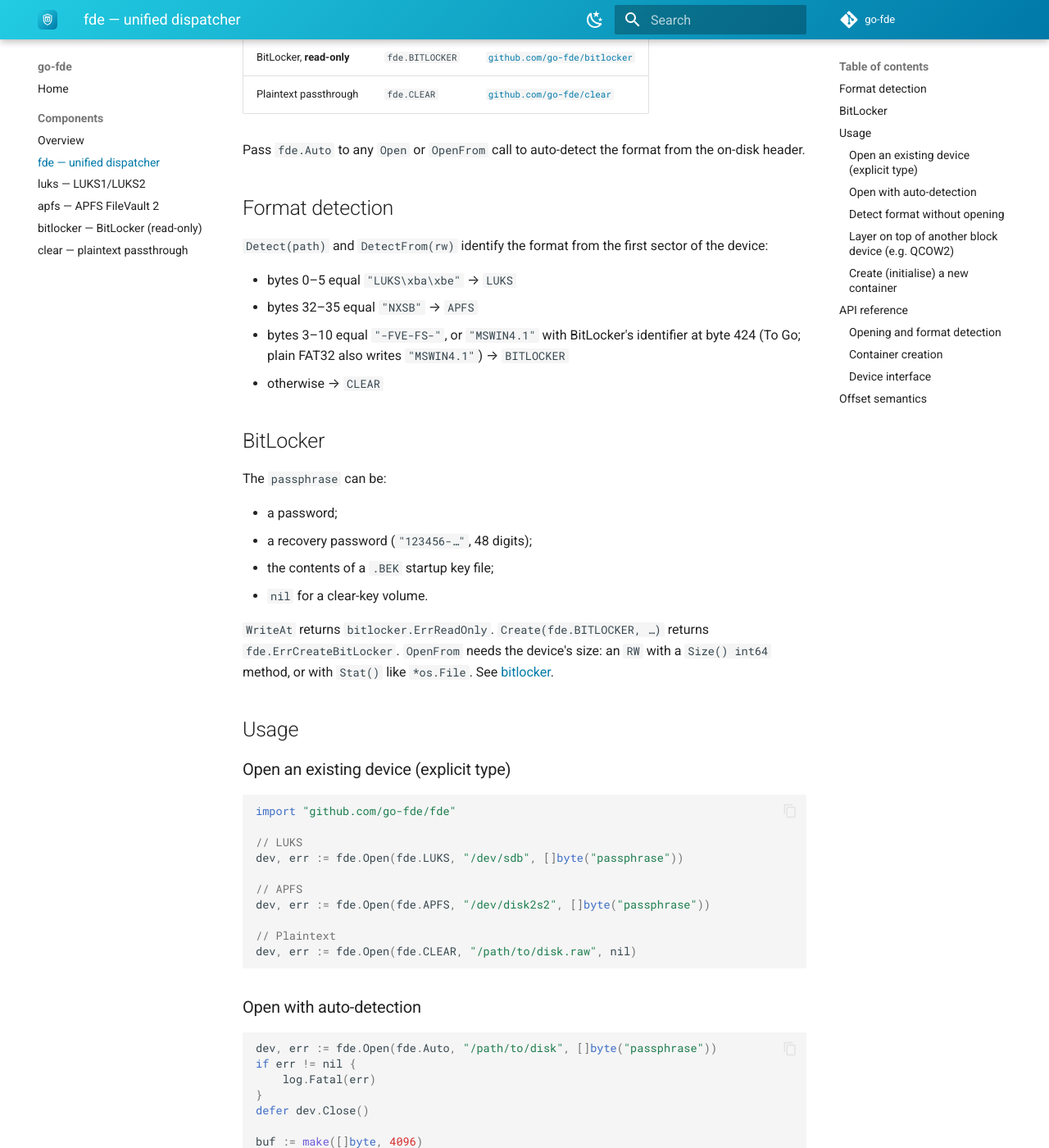
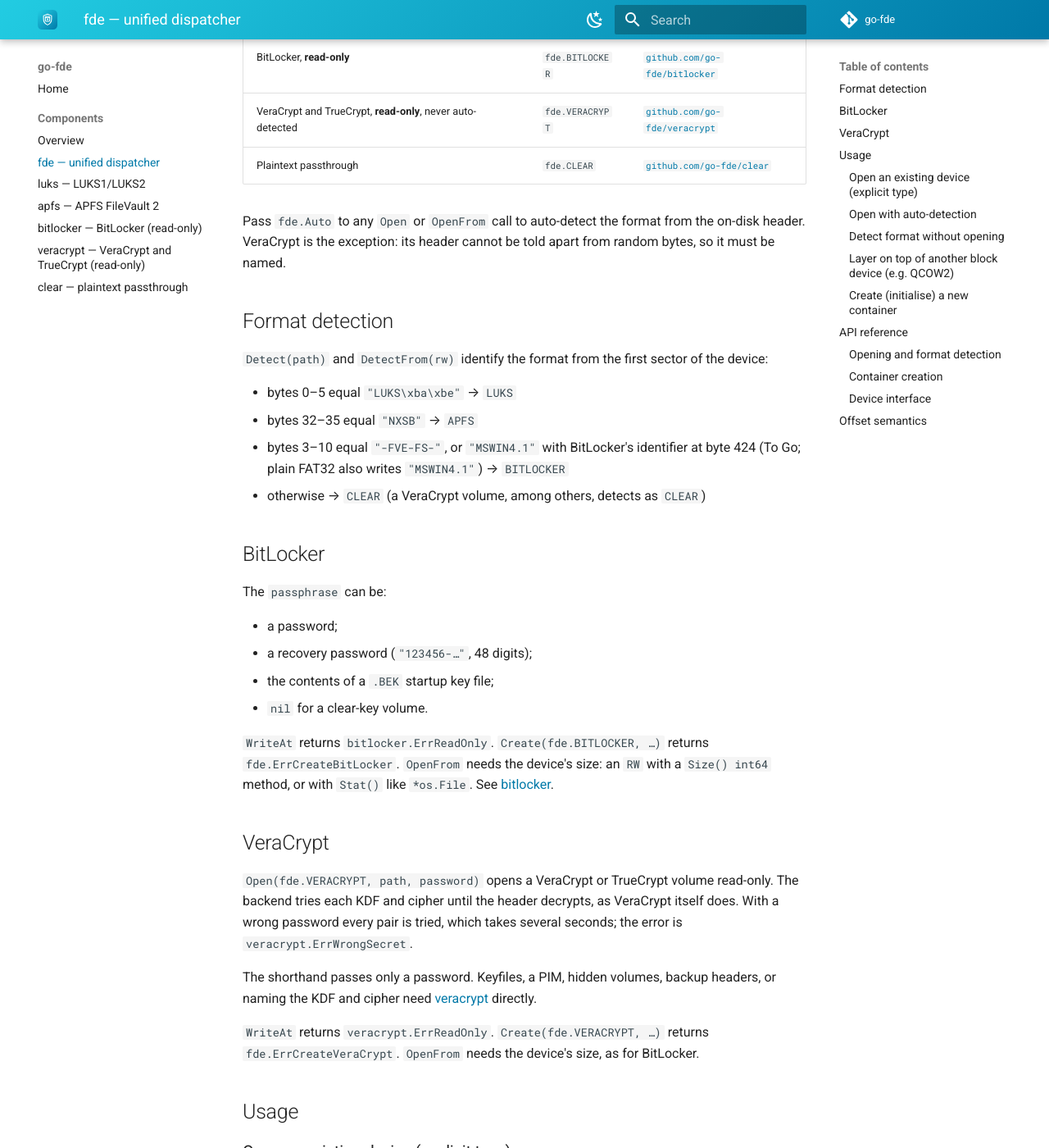
Before and after one commit to go-fde/docs, an MkDocs documentation site: the page built from docs/components/fde.md, in a window 1280 px wide and 1400 px high, scrolled down 362 px. Shown: the whole window at 82% size. Built offline with MkDocs 1.6.1 and Material for MkDocs 9.7.7, drawn with Linux system fonts in a browser that asks for light colours; the version menu is left out; some of the changed text lies outside the part shown.

Commit message:
veracrypt: a page for the read-only VeraCrypt and TrueCrypt backend (#12)
Adds components/veracrypt.md, covering:
- the trial opening and why Auto cannot detect a volume;
- what is read and what is not supported yet;
- the 35-volume interoperability check;
- the limits on untrusted images;
- performance.

The home page, the components overview and the fde page gain the backend,
fde.VERACRYPT, OpenVeraCrypt and OpenVeraCryptFrom, ErrCreateVeraCrypt,
and its offsets. The home page now says the modules are pure Go, not
standard-library only: veracrypt, like bitlocker, uses golang.org/x/crypto.

Refs go-fde/fde#28

Co-authored-by: Claude Opus 5.5 <noreply@anthropic.com>

```diff
--- a/docs/components/fde.md
+++ b/docs/components/fde.md
@@ -2,17 +2,19 @@
 
 `github.com/go-fde/fde` is the **unified dispatcher** for full-disk-encryption
 block devices. It exposes a single `Device` interface and a set of dispatcher
-functions that abstract over four backends:
+functions that abstract over five backends:
 
 | Backend | Type constant | Package |
 |---------|---------------|---------|
 | LUKS 1/2 | `fde.LUKS` | [`github.com/go-fde/luks`](luks.md) |
 | APFS FileVault 2 | `fde.APFS` | [`github.com/go-fde/apfs`](apfs.md) |
 | BitLocker, **read-only** | `fde.BITLOCKER` | [`github.com/go-fde/bitlocker`](bitlocker.md) |
+| VeraCrypt and TrueCrypt, **read-only**, never auto-detected | `fde.VERACRYPT` | [`github.com/go-fde/veracrypt`](veracrypt.md) |
 | Plaintext passthrough | `fde.CLEAR` | [`github.com/go-fde/clear`](clear.md) |
 
 Pass `fde.Auto` to any `Open` or `OpenFrom` call to auto-detect the format
-from the on-disk header.
+from the on-disk header. VeraCrypt is the exception: its header cannot be told
+apart from random bytes, so it must be named.
 
 ## Format detection
 
@@ -23,7 +25,7 @@ of the device:
 - bytes 32–35 equal `"NXSB"` → `APFS`
 - bytes 3–10 equal `"-FVE-FS-"`, or `"MSWIN4.1"` with BitLocker's identifier
   at byte 424 (To Go; plain FAT32 also writes `"MSWIN4.1"`) → `BITLOCKER`
-- otherwise → `CLEAR`
+- otherwise → `CLEAR` (a VeraCrypt volume, among others, detects as `CLEAR`)
 
 ## BitLocker
 
@@ -39,6 +41,19 @@ The `passphrase` can be:
 `Size() int64` method, or with `Stat()` like `*os.File`. See
 [bitlocker](bitlocker.md).
 
+## VeraCrypt
+
+`Open(fde.VERACRYPT, path, password)` opens a VeraCrypt or TrueCrypt volume
+read-only. The backend tries each KDF and cipher until the header decrypts, as
+VeraCrypt itself does. With a wrong password every pair is tried, which takes
+several seconds; the error is `veracrypt.ErrWrongSecret`.
+
+The shorthand passes only a password. Keyfiles, a PIM, hidden volumes, backup
+headers, or naming the KDF and cipher need [veracrypt](veracrypt.md) directly.
+
+`WriteAt` returns `veracrypt.ErrReadOnly`. `Create(fde.VERACRYPT, …)` returns
+`fde.ErrCreateVeraCrypt`. `OpenFrom` needs the device's size, as for BitLocker.
+
 ## Usage
 
 ### Open an existing device (explicit type)
@@ -51,6 +66,9 @@ dev, err := fde.Open(fde.LUKS, "/dev/sdb", []byte("passphrase"))
 
 // APFS
 dev, err := fde.Open(fde.APFS, "/dev/disk2s2", []byte("passphrase"))
+
+// VeraCrypt (never auto-detected)
+dev, err := fde.Open(fde.VERACRYPT, "/path/to/volume.hc", []byte("password"))
 
 // Plaintext
 dev, err := fde.Open(fde.CLEAR, "/path/to/disk.raw", nil)
@@ -148,6 +166,8 @@ dev.WriteAt(myData, 0)
 | `OpenAPFSFrom(rw, passphrase) (Device, error)` | APFS-on-RW shorthand |
 | `OpenBitLocker(path, passphrase) (Device, error)` | BitLocker shorthand (read-only) |
 | `OpenBitLockerFrom(rw, passphrase) (Device, error)` | BitLocker-on-RW shorthand; `rw` must tell its size |
+| `OpenVeraCrypt(path, password) (Device, error)` | VeraCrypt/TrueCrypt shorthand (read-only) |
+| `OpenVeraCryptFrom(rw, password) (Device, error)` | VeraCrypt-on-RW shorthand; `rw` must tell its size |
 | `OpenClear(path) (Device, error)` | Plaintext shorthand |
 | `OpenClearFrom(rw) (Device, error)` | Plaintext-on-RW shorthand |
 
@@ -155,8 +175,8 @@ dev.WriteAt(myData, 0)
 
 | Function | Description |
 |----------|-------------|
-| `Create(kind, path, passphrase) (Device, error)` | Write container header to existing file |
-| `CreateFrom(kind, rw, passphrase) (Device, error)` | Write container header to existing `RW` |
+| `Create(kind, path, passphrase) (Device, error)` | Write container header to existing file (not BitLocker or VeraCrypt) |
+| `CreateFrom(kind, rw, passphrase) (Device, error)` | Write container header to existing `RW` (not BitLocker or VeraCrypt) |
 
 ### `Device` interface
 
@@ -179,3 +199,5 @@ LUKS and CLEAR offsets differ from APFS offsets:
 - **CLEAR** `ReadAt`/`WriteAt` offsets are **absolute from the file start**.
 - **BITLOCKER** `ReadAt` offsets are those of the **decrypted volume**, which
   has the device's size: offset 0 is the volume's own boot sector.
+- **VERACRYPT** `ReadAt` offsets are **relative to the data area**: offset 0 is
+  the volume's file system. `Size()` is the volume size the header records.
--- a/mkdocs.yml
+++ b/mkdocs.yml
@@ -1,5 +1,5 @@
 site_name: go-fde
-site_description: Pure-Go full-disk encryption — a unified dispatcher over LUKS1/LUKS2, APFS FileVault 2, BitLocker (read-only), and a plaintext passthrough backend. No cgo, no root, interoperable with cryptsetup and diskutil.
+site_description: Pure-Go full-disk encryption — a unified dispatcher over LUKS1/LUKS2, APFS FileVault 2, BitLocker and VeraCrypt (read-only), and a plaintext passthrough backend. No cgo, no root, interoperable with cryptsetup and diskutil.
 site_url: https://go-fde.github.io/docs/
 repo_url: https://github.com/go-fde
 repo_name: go-fde
@@ -43,4 +43,5 @@ nav:
       - "luks — LUKS1/LUKS2": components/luks.md
       - "apfs — APFS FileVault 2": components/apfs.md
       - "bitlocker — BitLocker (read-only)": components/bitlocker.md
+      - "veracrypt — VeraCrypt and TrueCrypt (read-only)": components/veracrypt.md
       - "clear — plaintext passthrough": components/clear.md
```
Also changed, not shown: docs/components/index.md (+4 -2 lines), docs/components/veracrypt.md (added, +126 -0 lines), docs/index.md (+10 -6 lines).
